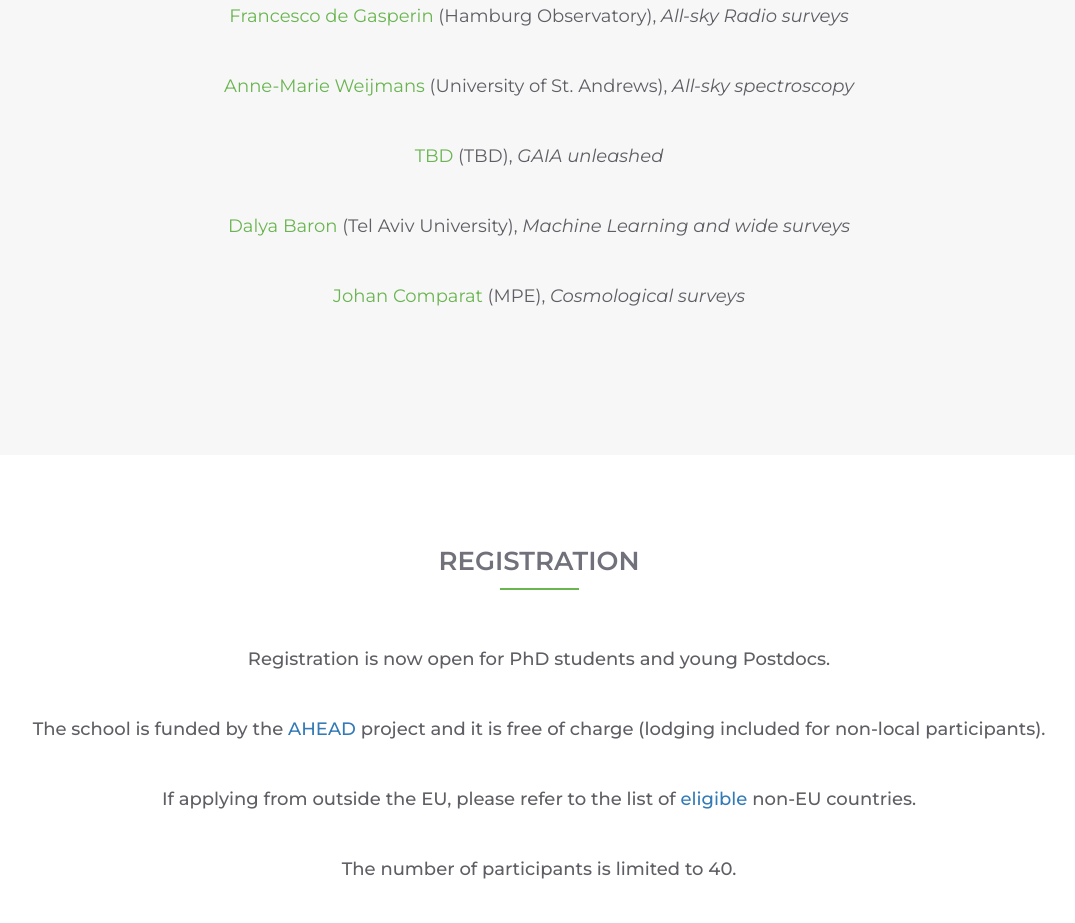
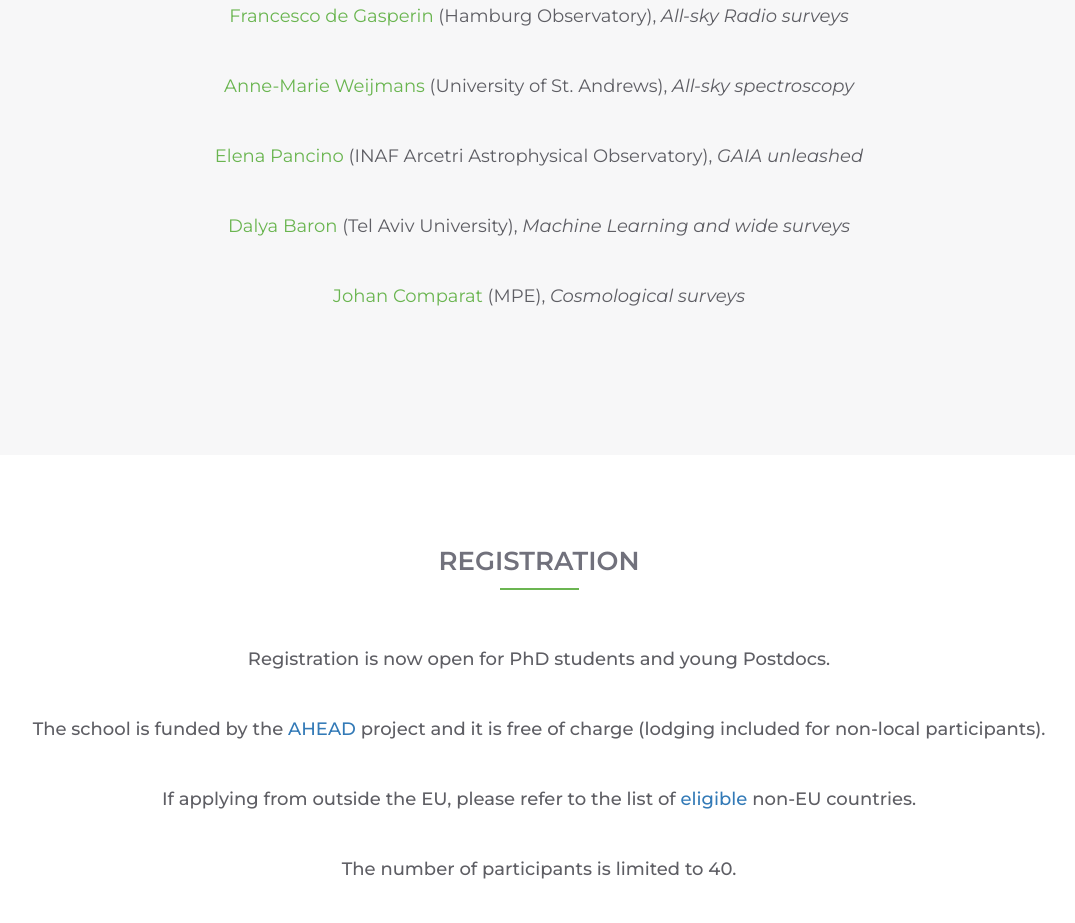
Before and after one commit to amalyali/ahead_website, a plain HTML site: page index.html in a window 1280 px wide. Shown: the part 2168-3091 px from the top of the page, without its empty margins (101-1176 px from the left). Drawn offline with nearby package versions, Linux system fonts and the light colour scheme; some packages are replaced by stand-ins of ours; a script that the page names is missing.

Commit message:
added last speaker

```diff
--- a/index.html
+++ b/index.html
@@ -183,7 +183,7 @@
 
 						<p><a href="http://www-star.st-and.ac.uk/~amw23/" style=" color : #6AB550;" target="_blank">Anne-Marie Weijmans</a> (University of St. Andrews), <i>All-sky spectroscopy</i></p>
 
-						<p><span style="color:#6AB550">TBD</span> (TBD), <i>GAIA unleashed</i></p>
+						<p><a href="https://www.arcetri.astro.it/~pancino/" style=" color : #6AB550;" target="_blank">Elena Pancino</a> (INAF Arcetri Astrophysical Observatory), <i>GAIA unleashed</i></p>
 
 						<p><a href="https://github.com/dalya/" style=" color : #6AB550;" target="_blank">Dalya Baron</a> (Tel Aviv University), <i>Machine Learning and wide surveys</i></p>
 
```
